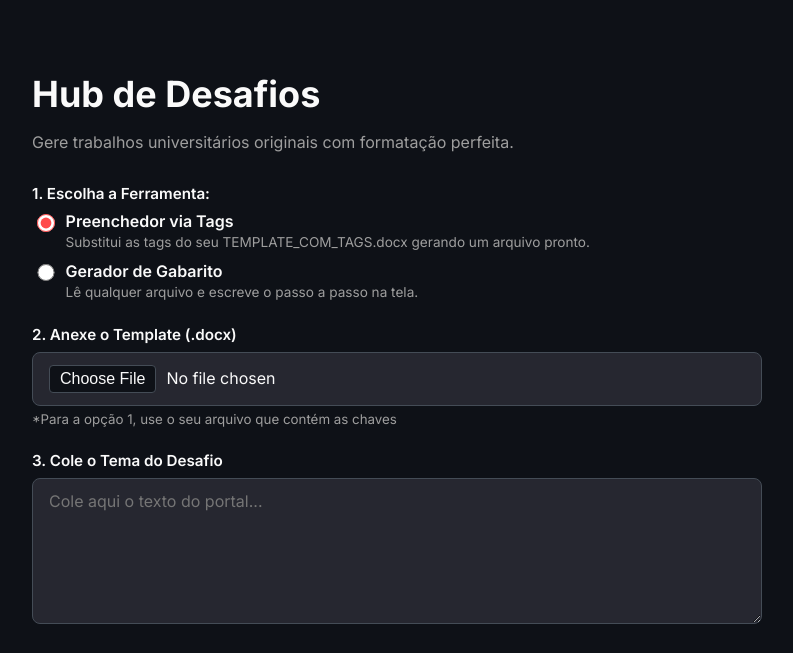
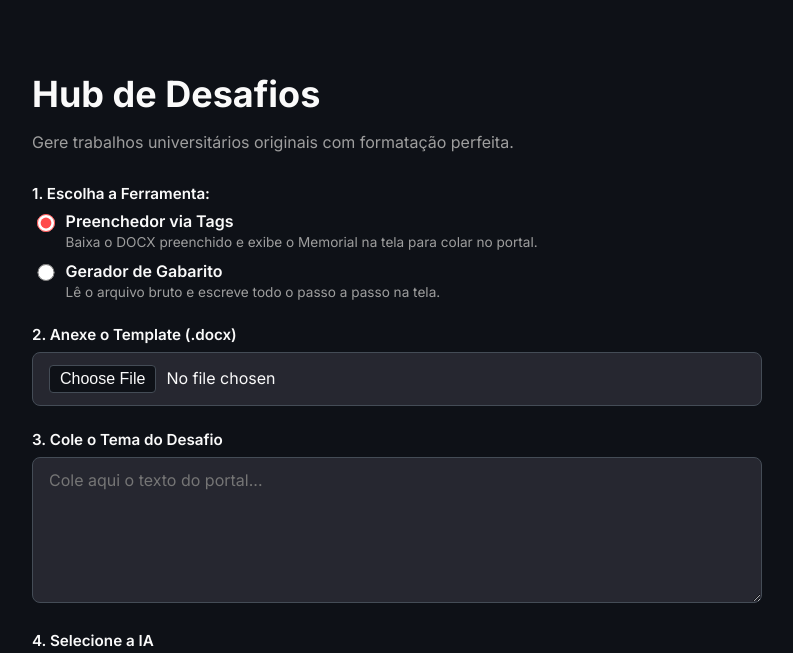
Before and after one commit to Calefi018/docx_autoCreateFlask, a Flask app: template templates/index.html in a window 1280 px wide. Shown: the top 653 px of the page, without its empty margins (243-1036 px from the left). Run offline with Flask 3, Linux system fonts and the light colour scheme; the template is opened without the code that fills it, so the values that code supplies are empty.

Commit message:
Refactor index.html for improved structure and features

```diff
--- a/templates/index.html
+++ b/templates/index.html
@@ -73,6 +73,19 @@
         }
 
         #resultado-texto-container { display: none; margin-top: 2rem; }
+
+        .header-resultado {
+            display: flex; justify-content: space-between; align-items: center;
+            border-bottom: 1px solid var(--border-color); padding-bottom: 0.5rem; margin-bottom: 1rem;
+        }
+        .header-resultado h2 { margin: 0; font-size: 1.5rem;}
+
+        .btn-copiar {
+            background-color: #4CAF50; color: white; border: none; border-radius: 4px;
+            padding: 6px 12px; font-size: 0.85rem; font-weight: 600; cursor: pointer; transition: 0.2s;
+        }
+        .btn-copiar:hover { background-color: #45a049; }
+
         #resultado-texto { font-size: 0.95rem; line-height: 1.7; color: var(--text-color); }
         #resultado-texto h1, #resultado-texto h2, #resultado-texto h3 { margin-top: 1.5rem; margin-bottom: 0.5rem; font-weight: 600; }
         #resultado-texto hr { border: 0; border-top: 1px solid var(--border-color); margin: 2rem 0; }
@@ -95,14 +108,14 @@
                     <input type="radio" name="ferramenta" value="preenchedor" checked>
                     <div>
                         <span class="radio-title">Preenchedor via Tags</span><br>
-                        <span class="radio-desc">Substitui as tags do seu TEMPLATE_COM_TAGS.docx gerando um arquivo pronto.</span>
+                        <span class="radio-desc">Baixa o DOCX preenchido e exibe o Memorial na tela para colar no portal.</span>
                     </div>
                 </label>
                 <label class="radio-option">
                     <input type="radio" name="ferramenta" value="gabarito">
                     <div>
                         <span class="radio-title">Gerador de Gabarito</span><br>
-                        <span class="radio-desc">Lê qualquer arquivo e escreve o passo a passo na tela.</span>
+                        <span class="radio-desc">Lê o arquivo bruto e escreve todo o passo a passo na tela.</span>
                     </div>
                 </label>
             </div>
@@ -111,7 +124,6 @@
         <div class="form-group">
             <label class="main-label" for="arquivo">2. Anexe o Template (.docx)</label>
             <input type="file" id="arquivo" name="arquivo" accept=".docx" required>
-            <small style="color: #9E9E9E; display: block; margin-top: 5px;">*Para a opção 1, use o seu arquivo que contém as chaves {{VARIAVEL}}</small>
         </div>
 
         <div class="form-group">
@@ -136,16 +148,28 @@
         </div>
     </form>
 
-    <div class="success-box" id="msg-sucesso">✅ Trabalho gerado com sucesso!</div>
+    <div class="success-box" id="msg-sucesso"></div>
 
     <div id="resultado-texto-container">
-        <hr>
-        <h2>Pré-visualização do Gabarito:</h2>
+        <div class="header-resultado">
+            <h2 id="titulo-resultado">Texto Extraído:</h2>
+            <button class="btn-copiar" onclick="copiarTexto()">📋 Copiar Texto</button>
+        </div>
+        <div id="texto-oculto" style="display: none;"></div>
         <div id="resultado-texto"></div>
     </div>
 </div>
 
 <script>
+    function copiarTexto() {
+        const texto = document.getElementById("texto-oculto").innerText;
+        navigator.clipboard.writeText(texto).then(() => {
+            alert("✅ Texto copiado para a área de transferência!");
+        }).catch(err => {
+            alert("Erro ao copiar o texto.");
+        });
+    }
+
     document.getElementById('meuFormulario').addEventListener('submit', function(event) {
         event.preventDefault();
 
@@ -161,7 +185,6 @@
             body: formData
         })
         .then(async response => {
-            // Tratamento de erros do servidor para jogar na tela
             if (!response.ok) {
                 let errorMsg = "Erro desconhecido no servidor.";
                 try {
@@ -170,36 +193,45 @@
                 } catch(e) {}
                 throw new Error(errorMsg);
             }
-
-            const contentType = response.headers.get("content-type");
-            if (contentType && contentType.includes("application/json")) {
-                return response.json().then(data => ({ tipo: 'json', dados: data }));
-            } else {
-                return response.blob().then(blob => ({ tipo: 'arquivo', dados: blob }));
-            }
+            // Todo o tráfego agora é JSON seguro
+            return response.json();
         })
         .then(resultado => {
             document.getElementById('loading').style.display = 'none';
             document.getElementById('btn-submit').style.display = 'block';
 
-            if (resultado.tipo === 'json') {
-                if (resultado.dados.erro) {
-                    alert("Erro: " + resultado.dados.erro);
-                } else {
-                    document.getElementById('msg-sucesso').style.display = 'block';
-                    document.getElementById('resultado-texto').innerHTML = marked.parse(resultado.dados.conteudo);
-                    document.getElementById('resultado-texto-container').style.display = 'block';
-                }
-            } else {
+            if (resultado.erro) {
+                alert("Erro: " + resultado.erro);
+                return;
+            }
+
+            if (resultado.tipo === 'sucesso_tags') {
+                // 1. Mágica do Download Automático do DOCX
+                const link = document.createElement('a');
+                link.href = 'data:application/vnd.openxmlformats-officedocument.wordprocessingml.document;base64,' + resultado.arquivo_base64;
+                link.download = resultado.nome_arquivo;
+                document.body.appendChild(link);
+                link.click();
+                document.body.removeChild(link);
+
+                // 2. Mostra o texto para o Portal
                 document.getElementById('msg-sucesso').style.display = 'block';
-                const url = window.URL.createObjectURL(resultado.dados);
-                const a = document.createElement('a');
-                a.style.display = 'none';
-                a.href = url;
-                a.download = 'Desafio_Profissional_Finalizado.docx';
-                document.body.appendChild(a);
-                a.click();
-                window.URL.revokeObjectURL(url);
+                document.getElementById('msg-sucesso').innerText = "✅ DOCX baixado! (Abra-o no Word e clique em 'Salvar como PDF' para garantir a formatação perfeita). Copie o texto abaixo para o portal.";
+
+                document.getElementById('titulo-resultado').innerText = "Memorial Analítico para o Portal";
+                document.getElementById('resultado-texto').innerHTML = marked.parse(resultado.memorial_texto);
+                document.getElementById('texto-oculto').innerText = resultado.memorial_texto.replace(/\*\*/g, ''); // Tira os asteriscos na hora de copiar
+                document.getElementById('resultado-texto-container').style.display = 'block';
+            }
+            else if (resultado.tipo === 'texto') {
+                // Modo Gabarito Clássico
+                document.getElementById('msg-sucesso').style.display = 'block';
+                document.getElementById('msg-sucesso').innerText = "✅ Gabarito gerado com sucesso!";
+
+                document.getElementById('titulo-resultado').innerText = "Pré-visualização do Gabarito";
+                document.getElementById('resultado-texto').innerHTML = marked.parse(resultado.conteudo);
+                document.getElementById('texto-oculto').innerText = resultado.conteudo.replace(/\*\*/g, '');
+                document.getElementById('resultado-texto-container').style.display = 'block';
             }
         })
         .catch(error => {
```
